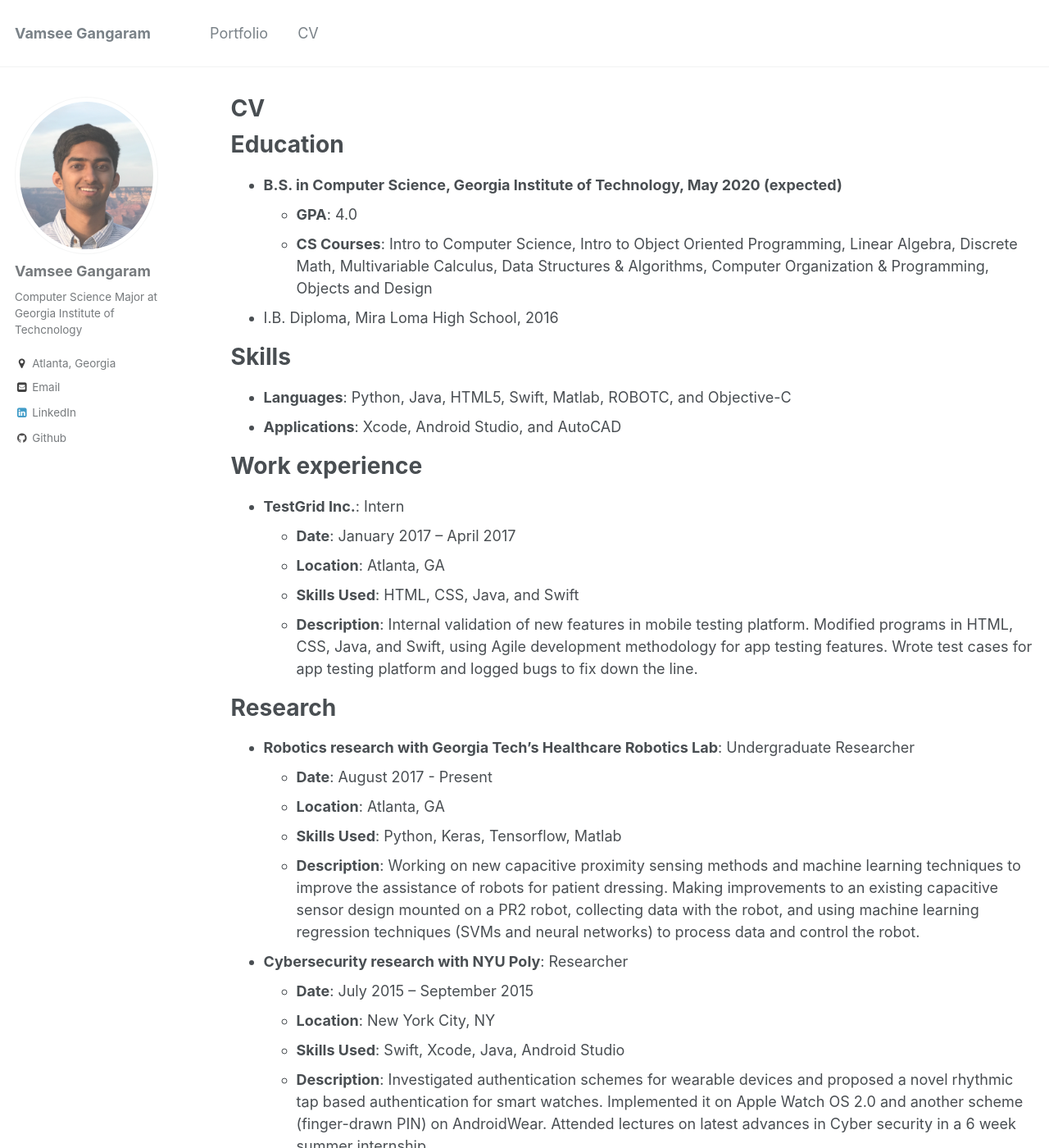
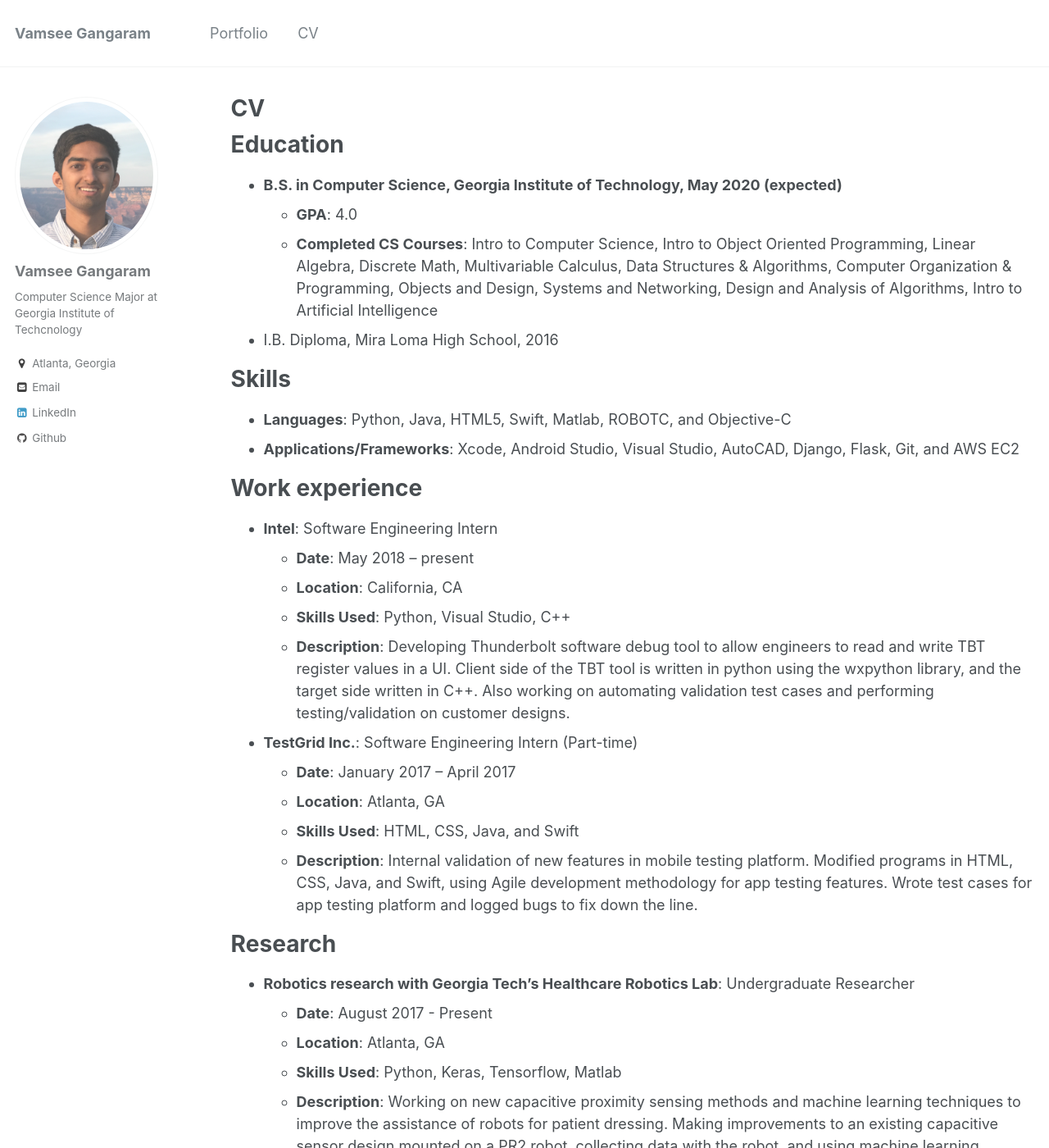
Before and after one commit to Vumz/Vumz-github.io, a Jekyll site: the page built from _pages/cv.md, in a window 1280 px wide and 1400 px high. Shown: the whole window at 82% size. Built offline with Jekyll 4.4.1, drawn with Linux system fonts in a browser that asks for light colours; some of the changed text lies outside the part shown.

Commit message:
updated cv

```diff
--- a/_pages/cv.md
+++ b/_pages/cv.md
@@ -14,20 +14,26 @@ Education
 ======
 * **B.S. in Computer Science, Georgia Institute of Technology, May 2020 (expected)**
   * **GPA**: 4.0
-  * **CS Courses**: Intro to Computer Science, Intro to Object Oriented Programming, Linear Algebra, Discrete Math,
-Multivariable Calculus, Data Structures & Algorithms, Computer Organization & Programming, Objects and Design
+  * **Completed CS Courses**: Intro to Computer Science, Intro to Object Oriented Programming, Linear Algebra, Discrete Math,
+Multivariable Calculus, Data Structures & Algorithms, Computer Organization & Programming, Objects and Design, Systems and Networking, Design and Analysis of Algorithms, Intro to Artificial Intelligence
 * I.B. Diploma, Mira Loma High School, 2016
 
 
 Skills
 ======
 * **Languages**: Python, Java, HTML5, Swift, Matlab, ROBOTC, and Objective-C
-* **Applications**: Xcode, Android Studio, and AutoCAD
+* **Applications/Frameworks**: Xcode, Android Studio, Visual Studio, AutoCAD, Django, Flask, Git, and AWS EC2
 
 
 Work experience
 ======
-* **TestGrid Inc.**: Intern
+* **Intel**: Software Engineering Intern
+  * **Date**: May 2018 – present
+  * **Location**: California, CA
+  * **Skills Used**: Python, Visual Studio, C++
+  * **Description**: Developing Thunderbolt software debug tool to allow engineers to read and write TBT register values in a UI. Client side of the TBT tool is written in python using the wxpython library, and the target side written in C++. Also working on automating validation test cases and performing testing/validation on customer designs.
+
+* **TestGrid Inc.**: Software Engineering Intern (Part-time)
   * **Date**: January 2017 – April 2017
   * **Location**: Atlanta, GA
   * **Skills Used**: HTML, CSS, Java, and Swift
@@ -51,6 +57,11 @@ Research
 
 Projects
 ======
+* **amToSpotify- Playlist Converter**
+  * **Date**: December 2017 – present
+  * **Skills Used**: HTML, CSS, Flask, Python
+  * **Description**: Developed a program to parse a user’s Apple Music playlist and add the tracks to their selected Spotify playlist. Used the Flask web framework and python to process and send HTTP requests to use Spotify’s web API. (Currently working on making this project a fully functionable MEAN based website)
+
 * **Lend Formal Web Service**
   * **Date**: August 2016 – January 2017
   * **Skills Used**: HTML, CSS, Django, SQL
```
